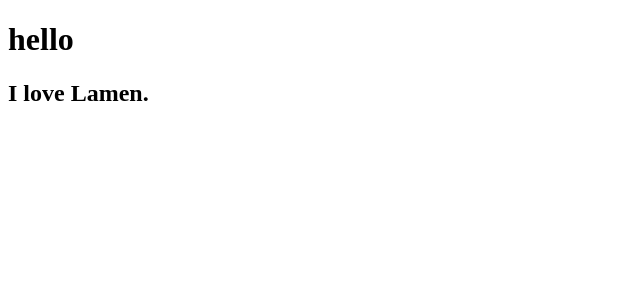
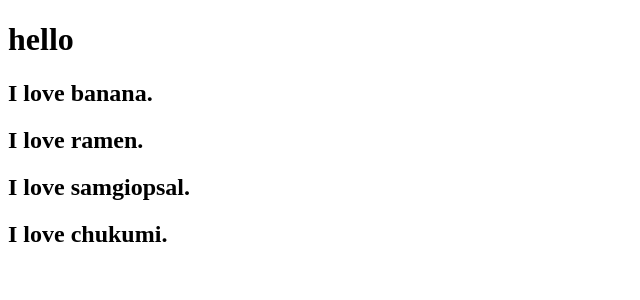
Before and after one commit to mechaniccoder/movie-app, a React (Create React App) app: page / in a window 1280 px wide. Shown: the top 300 px of the page, without its empty margins (0-640 px from the left). Built offline with nearby package versions, Linux system fonts and the light colour scheme.

Commit message:
How to use component

```diff
--- a/src/App.js
+++ b/src/App.js
@@ -1,7 +1,19 @@
 import React from "react";
 
+function Food({ favorite }) {
+    return <h2>I love {favorite}.</h2>;
+}
+
 function App() {
-    return <h1 className="App">hello</h1>;
+    return (
+        <div>
+            <h1 className="App">hello</h1>
+            <Food favorite="banana" />
+            <Food favorite="ramen" />
+            <Food favorite="samgiopsal" />
+            <Food favorite="chukumi" />
+        </div>
+    );
 }
 
 export default App;
--- a/src/Lamen.js
+++ /dev/null
@@ -1,7 +0,0 @@
-import React from "react";
-
-function Lamen() {
-    return <h2>I love Lamen.</h2>;
-}
-
-export default Lamen;
--- a/src/index.js
+++ b/src/index.js
@@ -1,12 +1,10 @@
 import React from "react";
 import ReactDOM from "react-dom";
 import App from "./App";
-import Lamen from "./Lamen";
 
 ReactDOM.render(
     <React.StrictMode>
         <App />
-        <Lamen />
     </React.StrictMode>,
     document.getElementById("root")
 );
```
